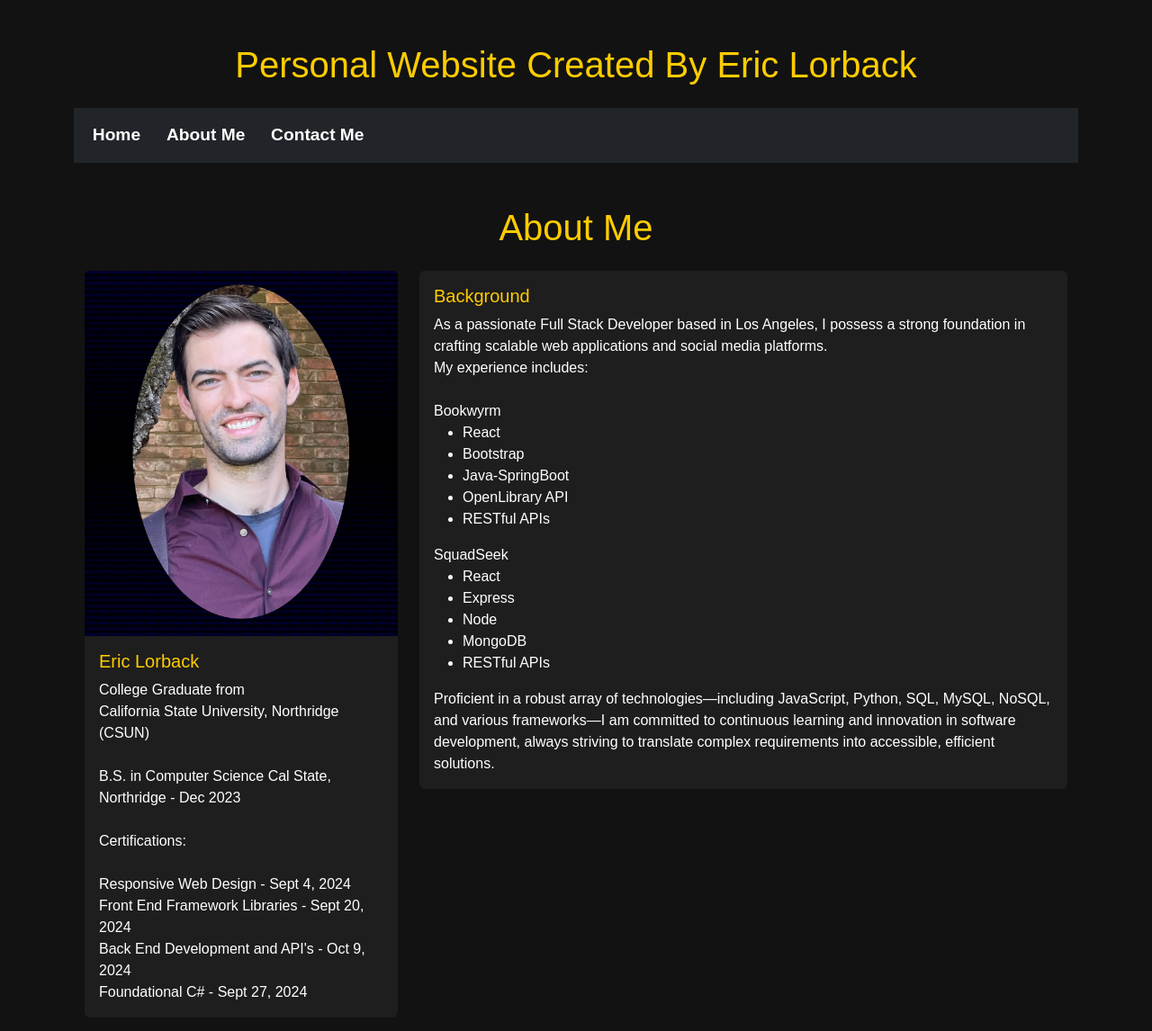
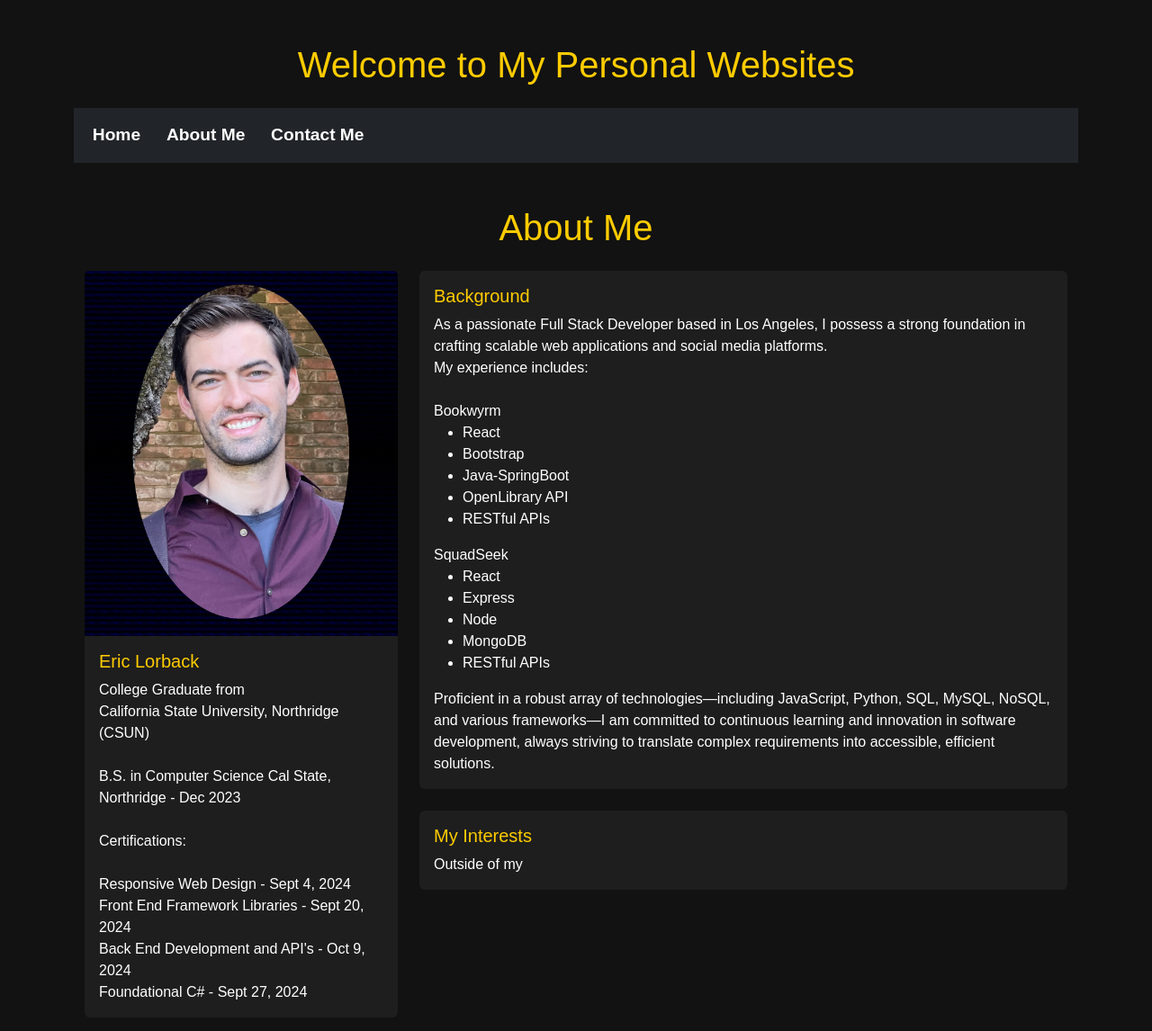
Before and after one commit to elorback/elorback, a React (Create React App) app in the folder personal-website/: page /about in a window 1280 px wide. Shown: the top 1146 px of the page at 90% size. Built offline with nearby package versions, Linux system fonts and the light colour scheme.

Commit message:
edited the main header/title

```diff
--- a/personal-website/src/App.js
+++ b/personal-website/src/App.js
@@ -11,9 +11,7 @@ function App() {
   return (
     <Router>
       <div className="container mt-5">
-        <h1 className="text-center mb-4">
-          Personal Website Created By Eric Lorback
-        </h1>
+        <h1 className="text-center mb-4">Welcome to My Personal Websites</h1>
         <NavBar />
         <Routes>
           <Route path="/" element={<Home />} />
--- a/personal-website/src/components/About.js
+++ b/personal-website/src/components/About.js
@@ -69,6 +69,13 @@ export default function About() {
               </Card.Text>
             </Card.Body>
           </Card>
+          <br />
+          <Card>
+            <Card.Body>
+              <Card.Title>My Interests</Card.Title>
+              <Card.Text>Outside of my </Card.Text>
+            </Card.Body>
+          </Card>
         </Col>
       </Row>
     </Container>
```
